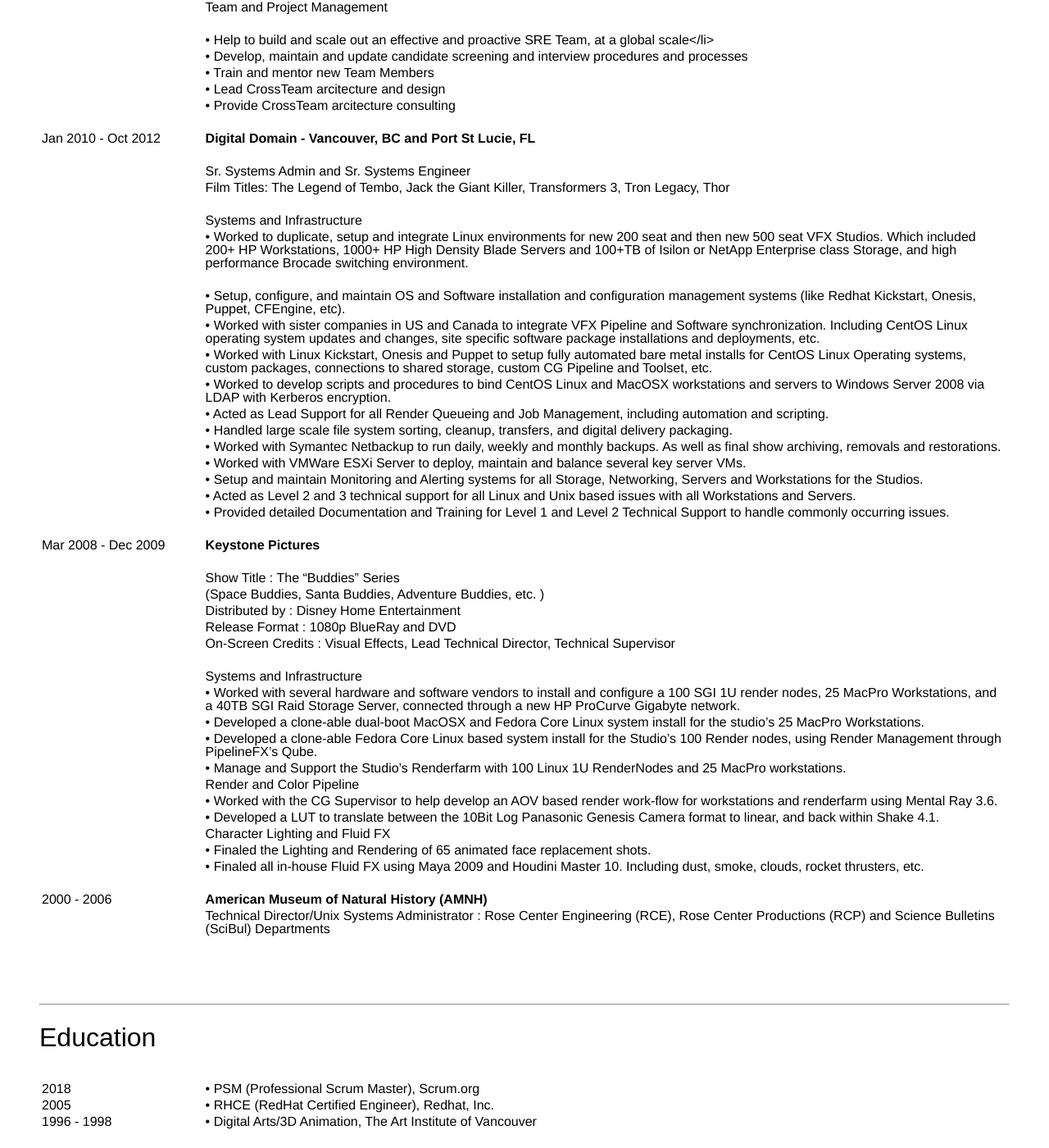
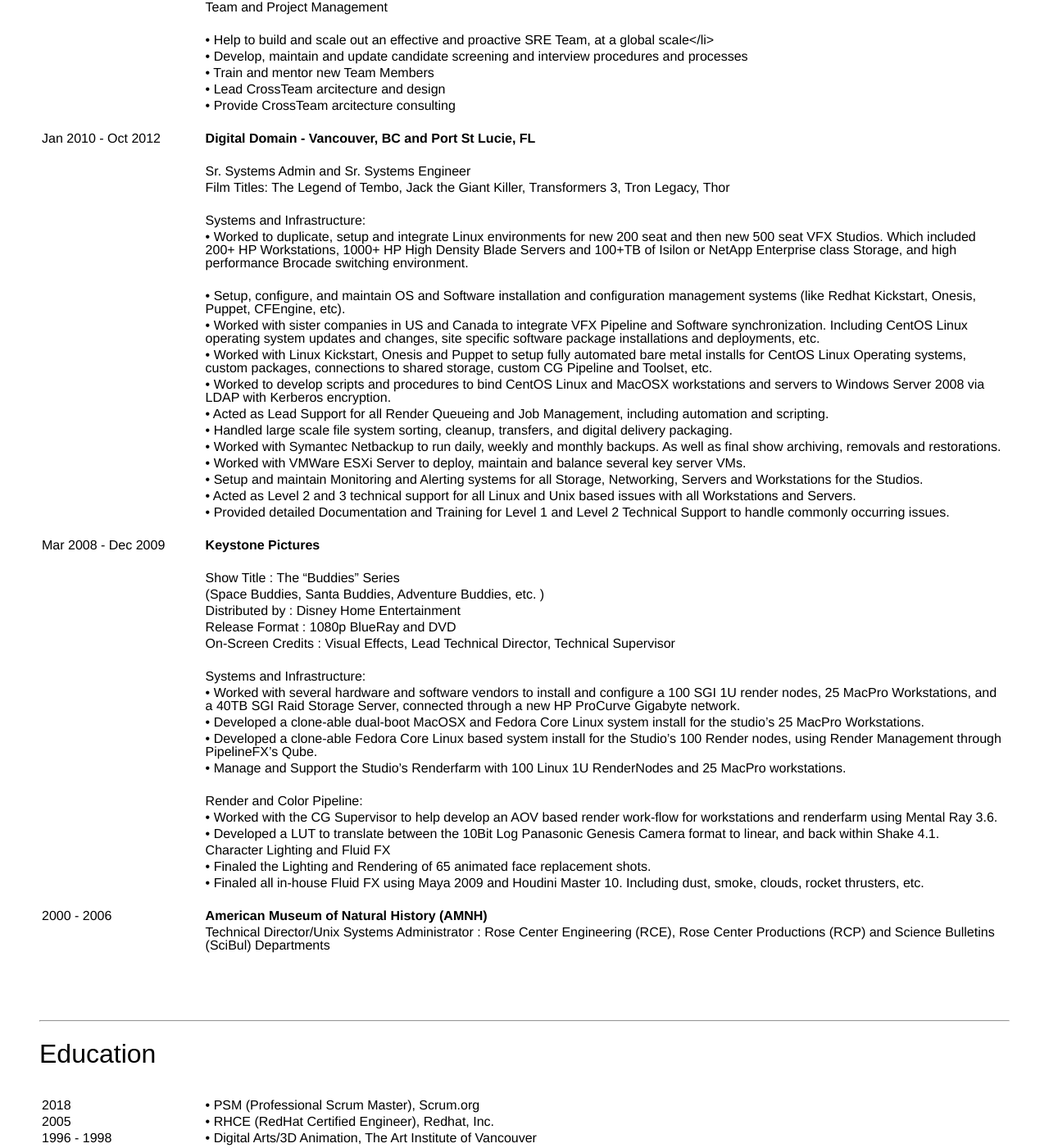
Before and after one commit to mpursley/mpursley.github.io, a Jekyll site: the page built from resume.md, in a window 1280 px wide and 1400 px high, scrolled down 1042 px. Shown: the whole window at 82% size. Built offline with Jekyll 4.4.1, drawn with Linux system fonts in a browser that asks for light colours.

Commit message:
minor updates

```diff
--- a/resume_test.md
+++ b/resume.md
@@ -74,7 +74,7 @@
 | &nbsp;             | Sr. Systems Admin and Sr. Systems Engineer
 | &nbsp;             | Film Titles: The Legend of Tembo, Jack the Giant Killer, Transformers 3, Tron Legacy, Thor
 | &nbsp;             | &nbsp;
-| &nbsp;             | Systems and Infrastructure
+| &nbsp;             | Systems and Infrastructure:
 | &nbsp;             | • Worked to duplicate, setup and integrate Linux environments for new 200 seat and then new 500 seat VFX Studios. Which included 200+ HP Workstations, 1000+ HP High Density Blade Servers and 100+TB of Isilon or NetApp Enterprise class Storage, and high performance Brocade switching environment.
 | &nbsp;             | &nbsp;
 | &nbsp;             | • Setup, configure, and maintain OS and Software installation and configuration management systems (like Redhat Kickstart, Onesis, Puppet, CFEngine, etc).
@@ -97,12 +97,13 @@
 | &nbsp;             | Release Format : 1080p BlueRay and DVD
 | &nbsp;             | On-Screen Credits : Visual Effects, Lead Technical Director, Technical Supervisor
 | &nbsp;             | &nbsp;
-| &nbsp;             | Systems and Infrastructure
+| &nbsp;             | Systems and Infrastructure:
 | &nbsp;             | • Worked with several hardware and software vendors to install and configure a 100 SGI 1U render nodes, 25 MacPro Workstations, and a 40TB SGI Raid Storage Server, connected through a new HP ProCurve Gigabyte network.
 | &nbsp;             | • Developed a clone-able dual-boot MacOSX and Fedora Core Linux system install for the studio's 25 MacPro Workstations.
 | &nbsp;             | • Developed a clone-able Fedora Core Linux based system install for the Studio's 100 Render nodes, using Render Management through PipelineFX's Qube.
 | &nbsp;             | • Manage and Support the Studio's Renderfarm with 100 Linux 1U RenderNodes and 25 MacPro workstations.
-| &nbsp;             | Render and Color Pipeline
+| &nbsp;             | &nbsp;
+| &nbsp;             | Render and Color Pipeline:
 | &nbsp;             | • Worked with the CG Supervisor to help develop an AOV based render work-flow for workstations and renderfarm using Mental Ray 3.6.
 | &nbsp;             | • Developed a LUT to translate between the 10Bit Log Panasonic Genesis Camera format to linear, and back within Shake 4.1.
 | &nbsp;             | Character Lighting and Fluid FX
```
Also changed, not shown: other parts of resume.md (+1 -1 lines).
